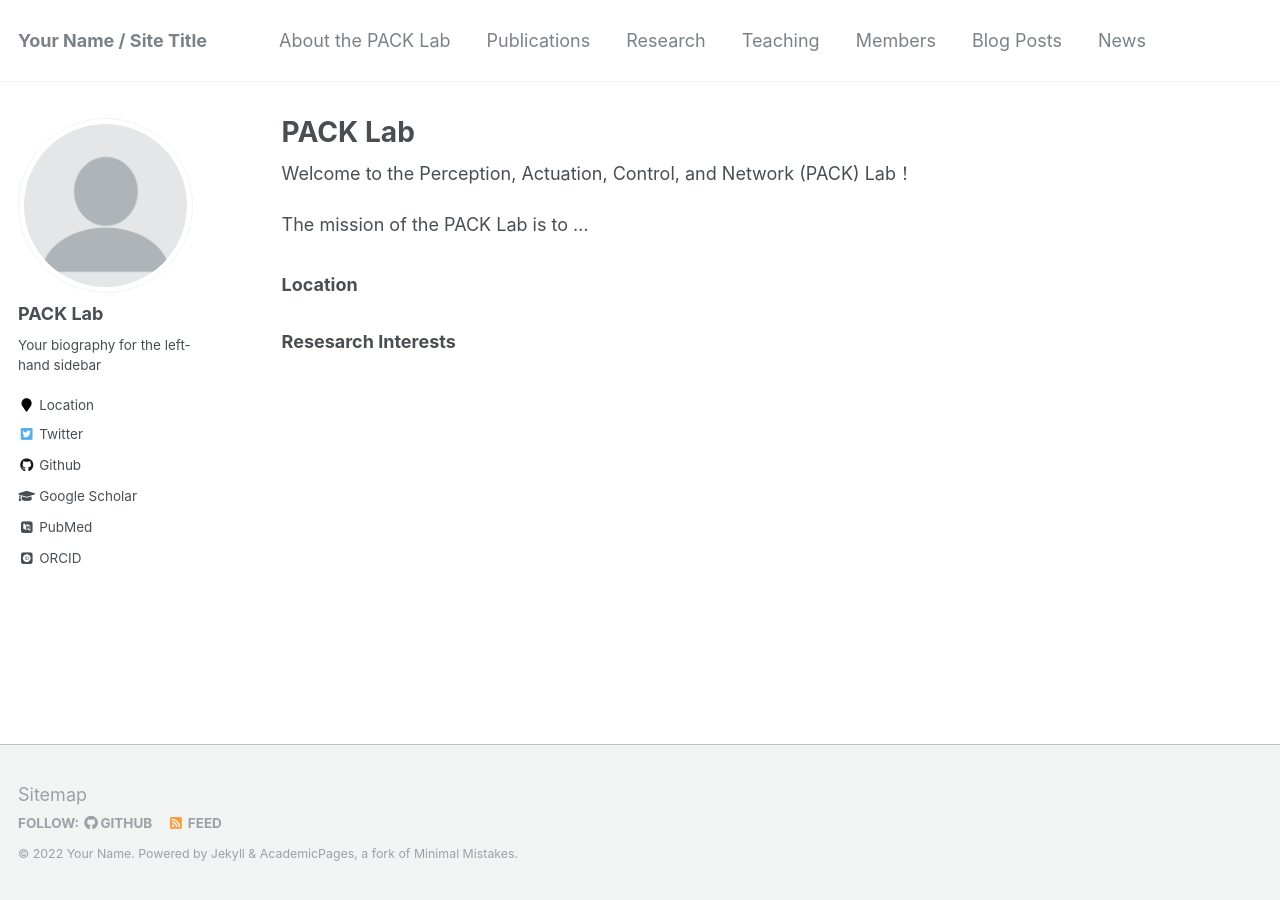
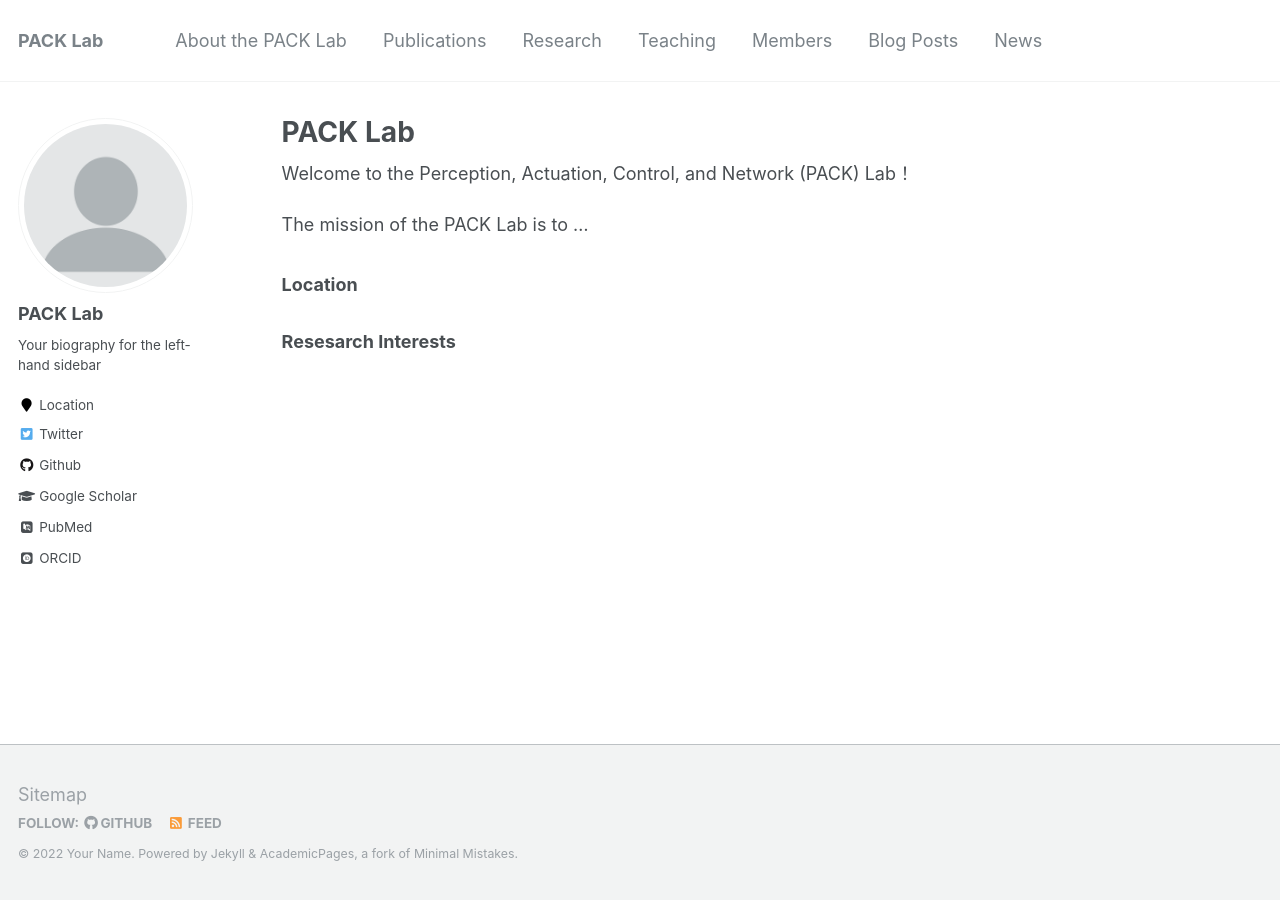
Before and after one commit to pack-lab/pack-lab.github.io, a Jekyll site: the page built from _pages/about.md, in a window 1280 px wide. Built offline with Jekyll 4.4.1, drawn with Linux system fonts in a browser that asks for light colours; some web fonts are replaced.

Commit message:
Update _config.yml

```diff
--- a/_config.yml
+++ b/_config.yml
@@ -7,7 +7,7 @@
 
 # Site Settings
 locale                   : "en-US"
-title                    : "Your Name / Site Title"
+title                    : "PACK Lab"
 title_separator          : "-"
 name                     : &name "Your Name"
 description              : &description "personal description"
```
